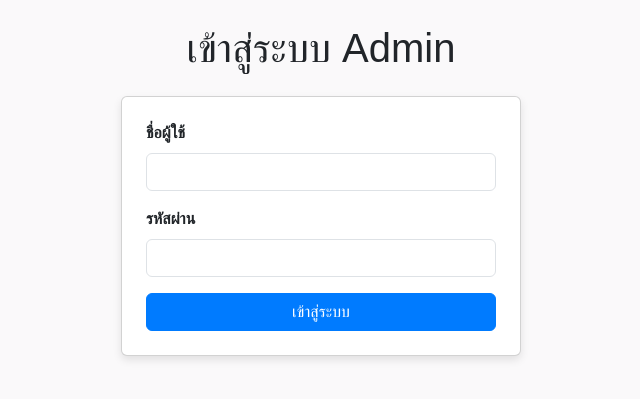
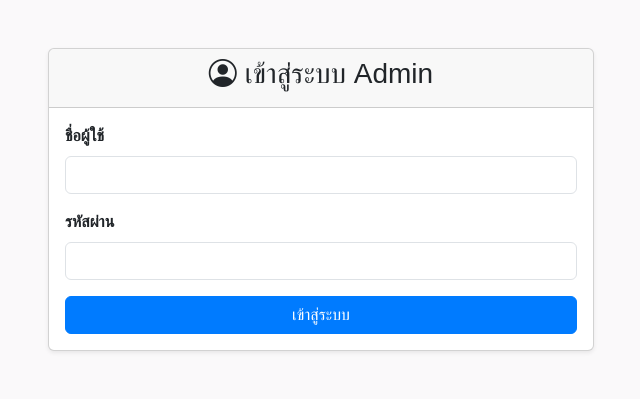
Before and after one commit to zutterjostar-dotcom/market-stall-booking-app, a Flask app: page /login in a window 1280 px wide. Shown: the part 56-455 px from the top of the page, without its empty margins (319-959 px from the left). Run offline with Flask 3, Linux system fonts and the light colour scheme.

Commit message:
Improved login page with a centered form

```diff
--- a/templates/login.html
+++ b/templates/login.html
@@ -1,23 +1,16 @@
 {% extends "base.html" %}
 
-{% block title %}เข้าสู่ระบบ Admin{% endblock %}
+{% block title %}เข้าสู่ระบบ{% endblock %}
 
 {% block content %}
-<h1 class="mb-4 text-center">เข้าสู่ระบบ Admin</h1>
-
-{% with messages = get_flashed_messages(with_categories=true) %}
-    {% if messages %}
-        {% for category, message in messages %}
-            <div class="alert alert-{{ category }} alert-dismissible fade show" role="alert">
-                {{ message }}
-                <button type="button" class="btn-close" data-bs-dismiss="alert" aria-label="Close"></button>
+<div class="row justify-content-center mt-5">
+    <div class="col-md-6">
+        <div class="card shadow-sm">
+            <div class="card-header text-center">
+                <h3><i class="bi bi-person-circle me-2"></i>เข้าสู่ระบบ Admin</h3>
             </div>
-        {% endfor %}
-    {% endif %}
-{% endwith %}
-
-<div class="card p-4 mx-auto" style="max-width: 400px;">
-    <form method="POST" action="{{ url_for('login') }}">
+            <div class="card-body">
+                <form method="post">
                     <div class="mb-3">
                         <label for="username" class="form-label">ชื่อผู้ใช้</label>
                         <input type="text" class="form-control" id="username" name="username" required>
@@ -26,7 +19,12 @@
                         <label for="password" class="form-label">รหัสผ่าน</label>
                         <input type="password" class="form-control" id="password" name="password" required>
                     </div>
-        <button type="submit" class="btn btn-primary w-100">เข้าสู่ระบบ</button>
+                    <div class="d-grid">
+                        <button type="submit" class="btn btn-primary">เข้าสู่ระบบ</button>
+                    </div>
                 </form>
             </div>
+        </div>
+    </div>
+</div>
 {% endblock %}
```
Lines whose indentation alone changed are shown as unchanged.
